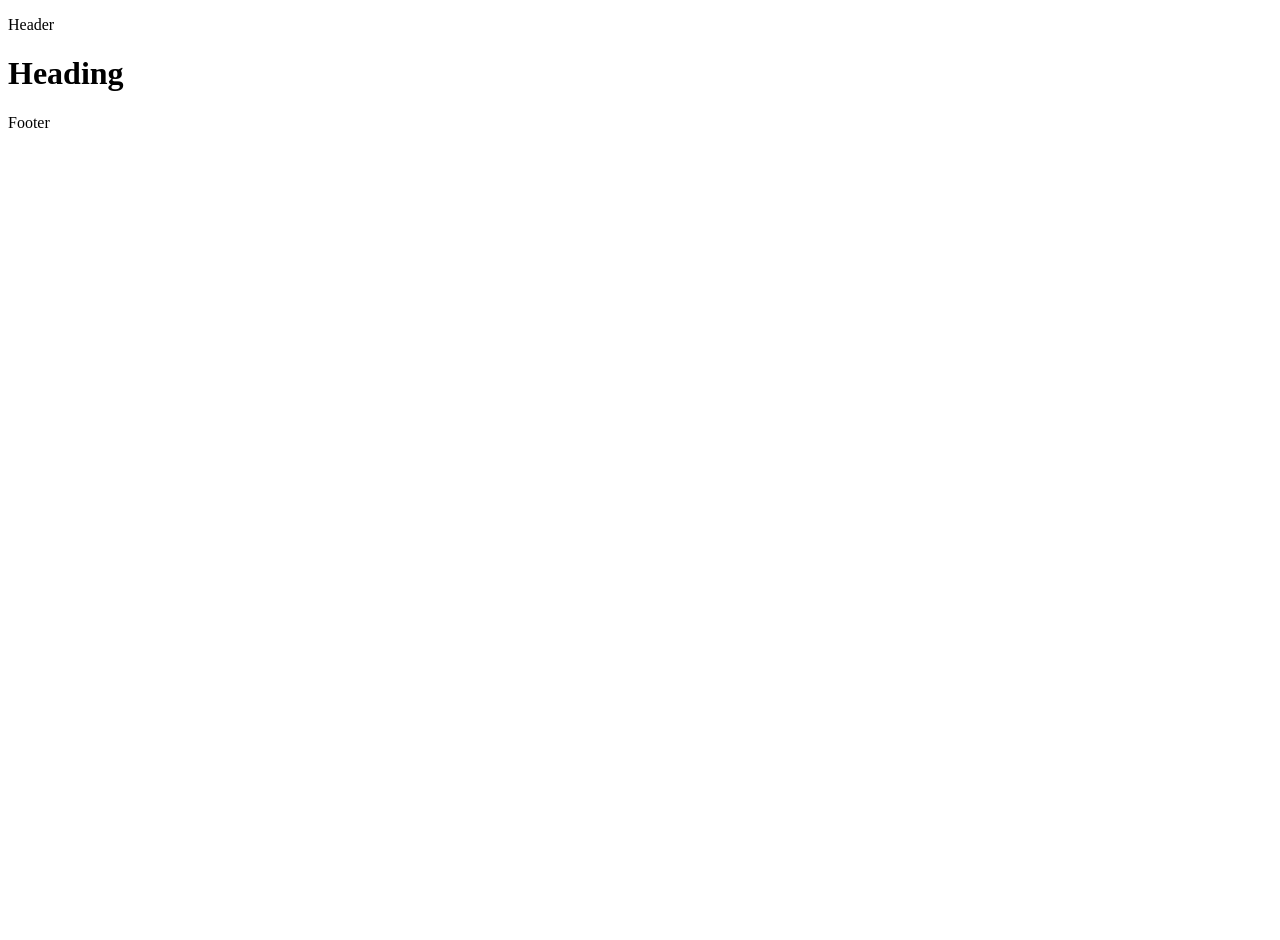
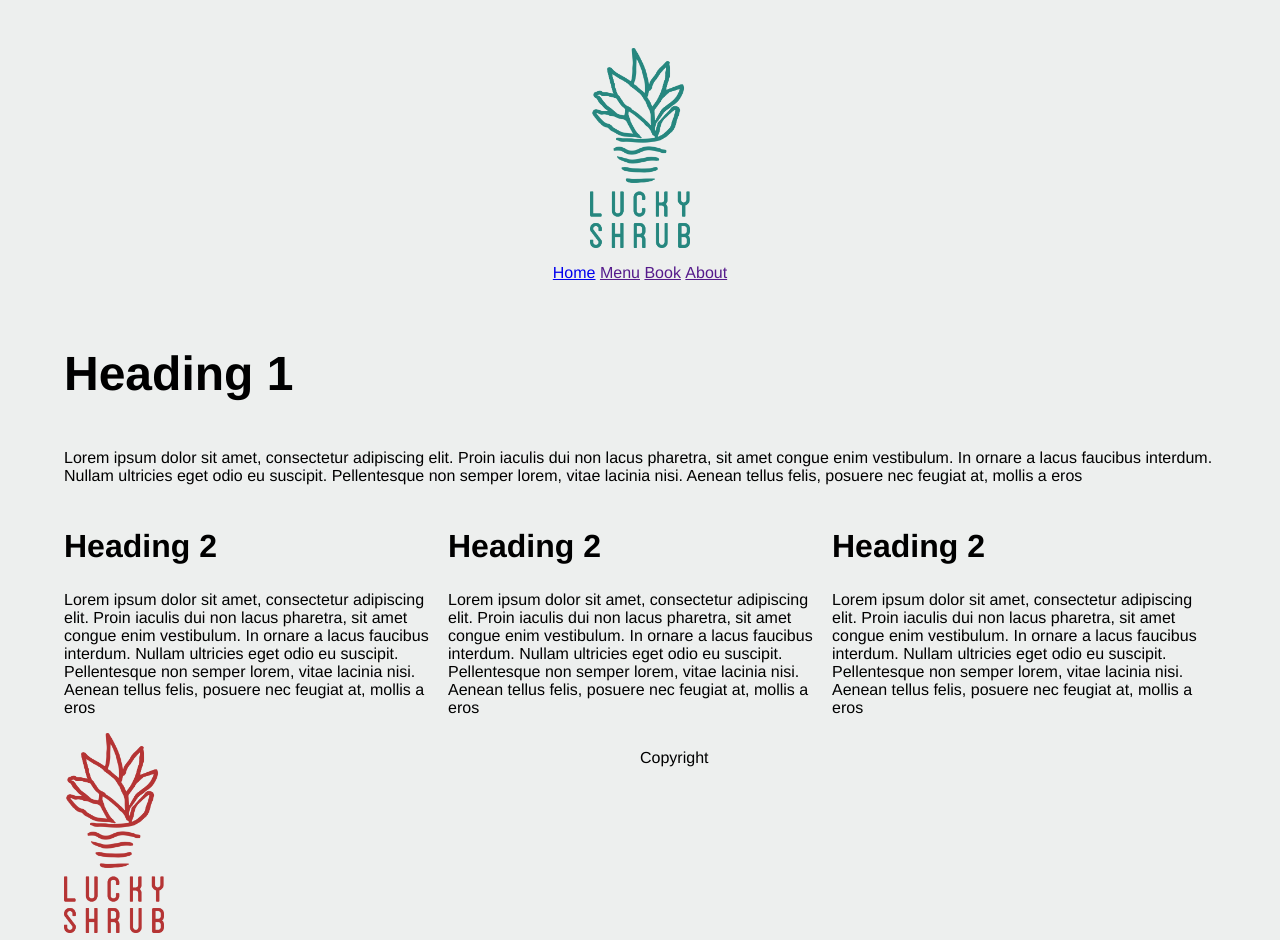
Before and after one commit to lilianaods/lucky-shrub, a plain HTML site: page index.html in a window 1280 px wide. Before the commit the page ends 800 px from the top, so only its background shows below. Drawn offline with Linux system fonts and the light colour scheme.

Commit message:
Add placeholders and position the elements

```diff
--- a/css/styles.css
+++ b/css/styles.css
@@ -0,0 +1,48 @@
+body {
+    background-color: #edefee;
+    font-family: helvetica, serif;
+    margin-top: 3rem;
+    margin-bottom: 3rem;
+    margin-left: 5%;
+    margin-right: 5%;
+}
+
+h1 {
+    font-size: 3rem;
+}
+
+h2 {
+    font-size: 2rem;
+}
+
+header > img {
+    display: block;
+    margin-left: auto;
+    margin-right: auto;
+}
+
+nav ul {
+    list-style: none;
+    text-align: center;
+    padding: 0;
+}
+
+nav li {
+    display: inline-block;
+}
+
+section {
+    display: flex;
+}
+
+article {
+    flex: 1;
+}
+
+footer {
+    display: flex;
+}
+
+footer div {
+    flex: 1;
+}
--- a/index.html
+++ b/index.html
@@ -24,18 +24,60 @@
 <body>
     <header>
         <!-- Add your website name or logo here -->
-        <p>Header</p>
+        <img src="Asset 2@3x.png" alt="logo" height="200px">
     </header>
     <nav>
         <!-- Add your website navigation here -->
+        <ul>
+            <li><a href="index.html">Home</a></li>
+            <li><a href="">Menu</a></li>
+            <li><a href="">Book</a></li>
+            <li><a href="">About</a></li>
+        </ul>
     </nav>
     <main>
         <!-- Add your main content here -->
-        <h1>Heading</h1>
+        <section>
+            <article>
+                <h1>Heading 1</h1>
+                <p>Lorem ipsum dolor sit amet, consectetur adipiscing elit. Proin iaculis dui non lacus pharetra, sit
+                    amet congue enim vestibulum. In ornare a lacus faucibus interdum. Nullam ultricies eget odio eu
+                    suscipit. Pellentesque non semper lorem, vitae lacinia nisi. Aenean tellus felis, posuere nec
+                    feugiat at, mollis a eros</p>
+            </article>
+        </section>
+        <section>
+            <article>
+                <h2>Heading 2</h2>
+                <p>Lorem ipsum dolor sit amet, consectetur adipiscing elit. Proin iaculis dui non lacus pharetra, sit
+                    amet congue enim vestibulum. In ornare a lacus faucibus interdum. Nullam ultricies eget odio eu
+                    suscipit. Pellentesque non semper lorem, vitae lacinia nisi. Aenean tellus felis, posuere nec
+                    feugiat at, mollis a eros</p>
+            </article>
+            <article>
+                <h2>Heading 2</h2>
+                <p>Lorem ipsum dolor sit amet, consectetur adipiscing elit. Proin iaculis dui non lacus pharetra, sit
+                    amet congue enim vestibulum. In ornare a lacus faucibus interdum. Nullam ultricies eget odio eu
+                    suscipit. Pellentesque non semper lorem, vitae lacinia nisi. Aenean tellus felis, posuere nec
+                    feugiat at, mollis a eros</p>
+            </article>
+            <article>
+                <h2>Heading 2</h2>
+                <p>Lorem ipsum dolor sit amet, consectetur adipiscing elit. Proin iaculis dui non lacus pharetra, sit
+                    amet congue enim vestibulum. In ornare a lacus faucibus interdum. Nullam ultricies eget odio eu
+                    suscipit. Pellentesque non semper lorem, vitae lacinia nisi. Aenean tellus felis, posuere nec
+                    feugiat at, mollis a eros</p>
+            </article>
+        </section>
     </main>
     <footer>
         <!-- Add yout copyright notices and other footer content here -->
-        <p>Footer</p>
+        <div>
+            <img src="Asset 1@3x.png" alt="logo" height="200px">
+        </div>
+        <div>
+            <p>Copyright</p>
+        </div>
     </footer>
 
     <!-- Include your JavaScript files here -->
```
